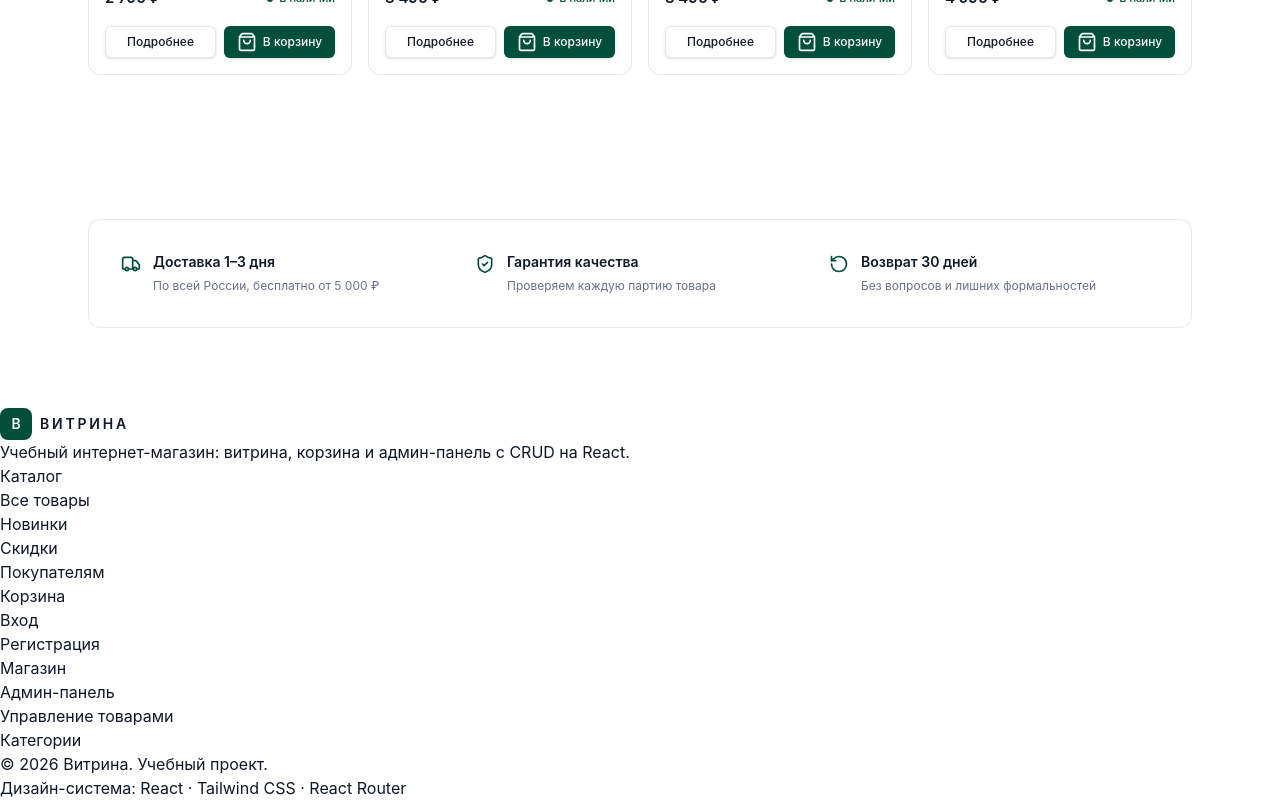
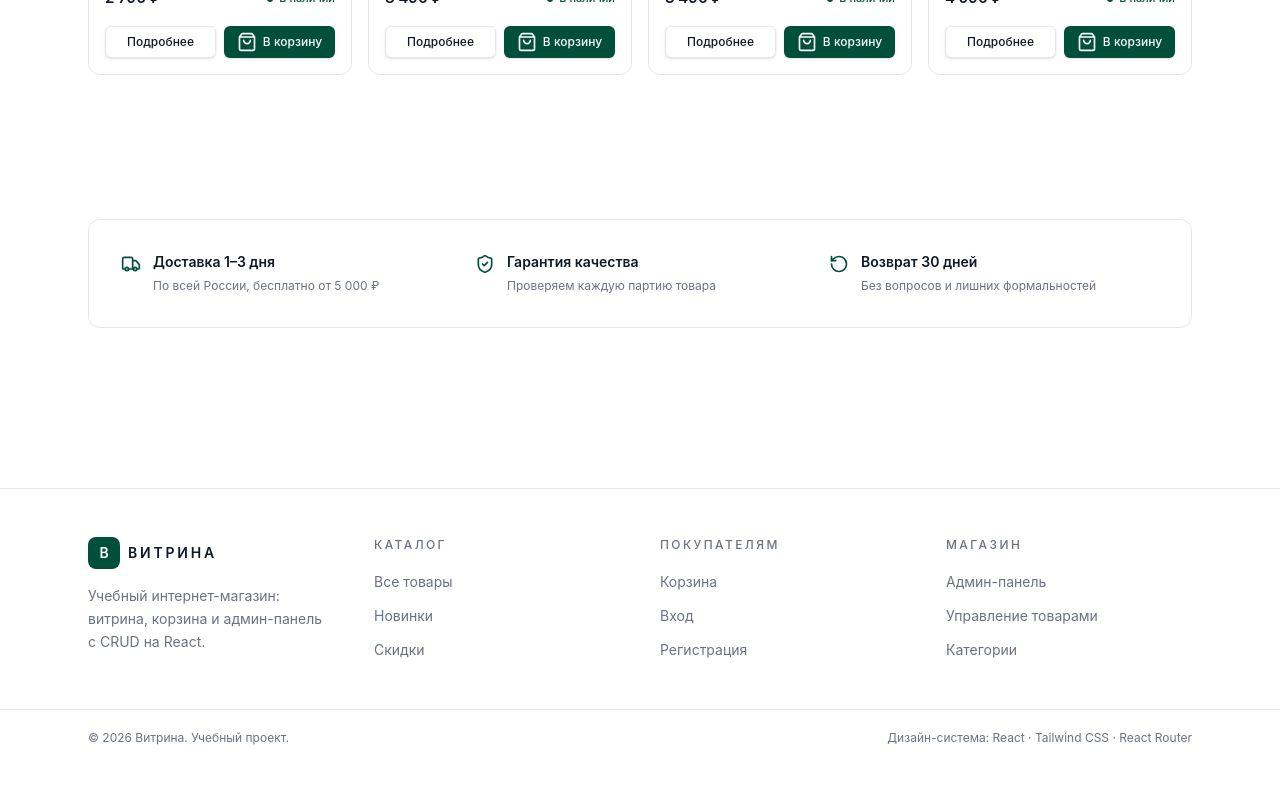
Before and after one commit to KeruCat/meow, a React (Vite) app: page / in a window 1280 px wide. Shown: the part 1434-2234 px from the top of the page. After the commit the page ends 2200 px from the top, so only its background shows below. Built offline with nearby package versions, Linux system fonts and the light colour scheme.

Commit message:
feat: add style for Footer

```diff
--- a/src/Components/Footer/Footer.jsx
+++ b/src/Components/Footer/Footer.jsx
@@ -30,12 +30,12 @@ const columns = [
 
 function Footer() {
   return (
-    <footer>
-      <div>
+    <footer className="mt-20 border-t border-gray-200 bg-white">
+      <div className="mx-auto grid max-w-6xl gap-10 px-6 py-12 sm:grid-cols-2 lg:grid-cols-4">
         <div>
           <Brand name="Витрина" />
 
-          <p>
+          <p className="mt-4 max-w-xs text-sm leading-relaxed text-gray-500">
             Учебный интернет-магазин: витрина, корзина и админ-панель с CRUD на React.
           </p>
         </div>
@@ -49,8 +49,8 @@ function Footer() {
         ))}
       </div>
 
-      <div>
-        <div>
+      <div className="border-t border-gray-200">
+        <div className="mx-auto flex max-w-6xl flex-col gap-2 px-6 py-5 text-xs text-gray-500 sm:flex-row sm:items-center sm:justify-between">
           <p>© 2026 Витрина. Учебный проект.</p>
           <p>Дизайн-система: React · Tailwind CSS · React Router</p>
         </div>
--- a/src/Components/Footer/FooterColumn.jsx
+++ b/src/Components/Footer/FooterColumn.jsx
@@ -1,14 +1,17 @@
 function FooterColumn({ title, links }) {
   return (
     <div>
-      <p>
+      <p className="text-xs font-medium uppercase tracking-[0.2em] text-gray-500">
         {title}
       </p>
 
-      <ul>
+      <ul className="mt-4 space-y-2.5">
         {links.map((link) => (
           <li key={link.label}>
-            <a href={link.href}>
+            <a
+              href={link.href}
+              className="text-sm text-gray-500 transition-colors hover:text-gray-900"
+            >
               {link.label}
             </a>
           </li>
```
